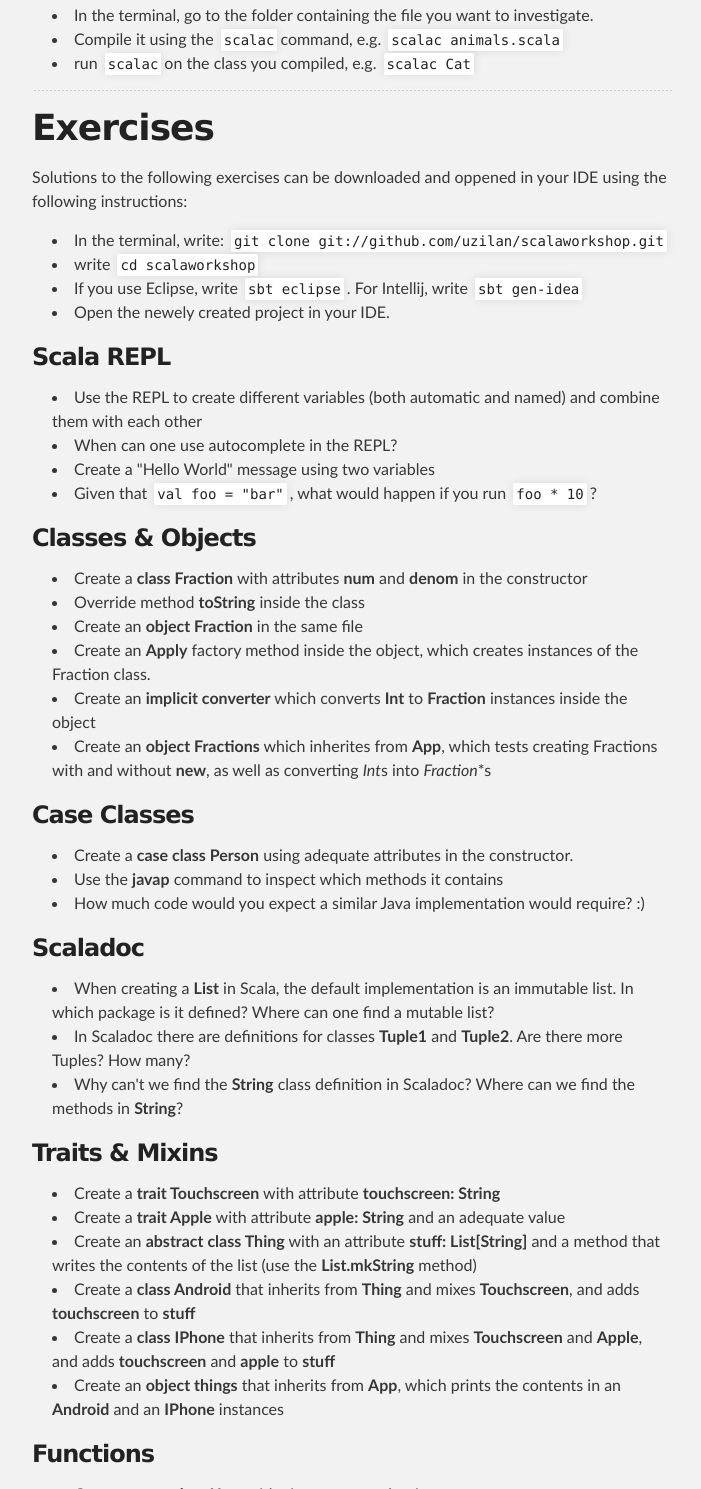
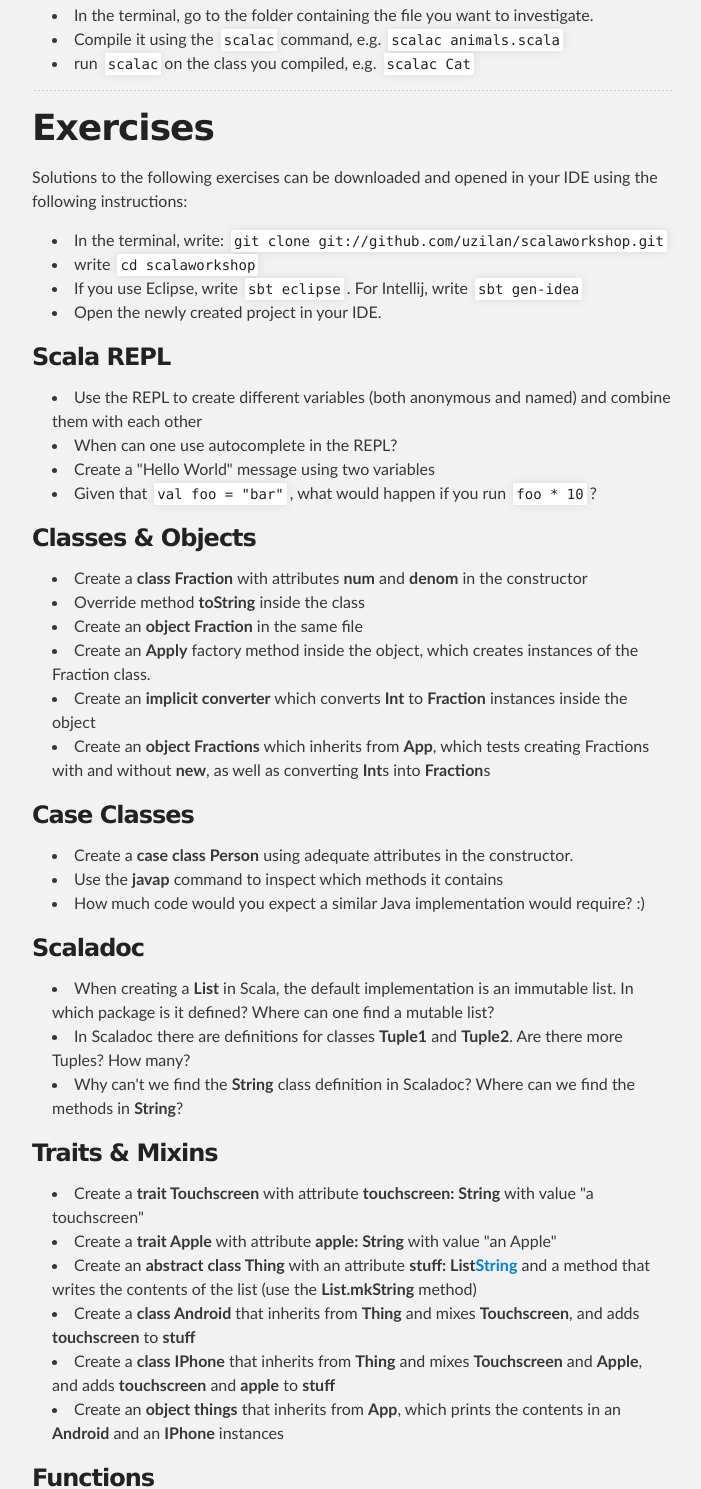
Before and after one commit to uzilan/scalaworkshop, a plain HTML site: page index.html in a window 1280 px wide. Shown: the part 1311-2800 px from the top of the page, without its empty margins (288-989 px from the left). Drawn offline with Linux system fonts and the light colour scheme.

```diff
--- a/index.html
+++ b/index.html
@@ -42,7 +42,7 @@
 <li>Install <a href="http://www.eclipse.org/downloads/">Eclipse</a> eller <a href="http://www.jetbrains.com/idea/download/">Intellij</a> </li>
 <li>Install <a href="http://www.scala-ide.org/">Scala IDE for Eclipse</a> or <a href="preferably%20using%20the%20plugin%20manager%20in%20the%20IDE">Scala plugin for Intellij</a>
 </li>
-<li>Fetch the <a href="https://github.com/downloads/uzilan/scalaworkshop/build.sbt">build.sbt</a> file and add it in your <code>&lt;home&gt;/.sbt/plugins/</code> path (create the folder if it is missing)</li>
+<li>Fetch the <a href="https://github.com/downloads/uzilan/scalaworkshop/build.sbt">build.sbt</a> file and add it in your <code>&lt;home&gt;/.sbt/0.13/plugins/</code> path (create the folder if it is missing)</li>
 <li>Install <a href="http://git-scm.com/download">Git</a> </li>
 </ul><p>If you want to run sbt inside Ecllipse or Intellij:</p>
 
@@ -95,7 +95,7 @@
 </ul><hr><h1>
 <a name="exercises" class="anchor" href="#exercises"><span class="octicon octicon-link"></span></a>Exercises</h1>
 
-<p>Solutions to the following exercises can be downloaded and oppened in your IDE using the following instructions:</p>
+<p>Solutions to the following exercises can be downloaded and opened in your IDE using the following instructions:</p>
 
 <ul>
 <li>In the terminal, write: <code>git clone git://github.com/uzilan/scalaworkshop.git</code>
@@ -104,12 +104,12 @@
 </li>
 <li>If you use Eclipse, write <code>sbt eclipse</code>. For Intellij, write <code>sbt gen-idea</code>
 </li>
-<li>Open the newely created project in your IDE.</li>
+<li>Open the newly created project in your IDE.</li>
 </ul><h3>
 <a name="scala-repl" class="anchor" href="#scala-repl"><span class="octicon octicon-link"></span></a>Scala REPL</h3>
 
 <ul>
-<li>Use the REPL to create different variables (both automatic and named) and combine them with each other</li>
+<li>Use the REPL to create different variables (both anonymous and named) and combine them with each other</li>
 <li>When can one use autocomplete in the REPL?</li>
 <li>Create a "Hello World" message using two variables</li>
 <li>Given that <code>val foo = "bar"</code>, what would happen if you run <code>foo * 10</code>?</li>
@@ -122,7 +122,7 @@
 <li>Create an <strong>object Fraction</strong> in the same file</li>
 <li>Create an <strong>Apply</strong> factory method inside the object, which creates instances of the Fraction class.</li>
 <li>Create an <strong>implicit converter</strong> which converts <strong>Int</strong> to <strong>Fraction</strong> instances inside the object</li>
-<li>Create an  <strong>object Fractions</strong> which inherites from <strong>App</strong>, which tests creating Fractions with and without <strong>new</strong>, as well as converting <em>Int</em>s into <em>Fraction</em>*s </li>
+<li>Create an  <strong>object Fractions</strong> which inherits from <strong>App</strong>, which tests creating Fractions with and without <strong>new</strong>, as well as converting <strong>Int</strong>s into <strong>Fraction</strong>s </li>
 </ul><h3>
 <a name="case-classes" class="anchor" href="#case-classes"><span class="octicon octicon-link"></span></a>Case Classes</h3>
 
@@ -141,10 +141,9 @@
 <a name="traits--mixins" class="anchor" href="#traits--mixins"><span class="octicon octicon-link"></span></a>Traits &amp; Mixins</h3>
 
 <ul>
-<li>Create a <strong>trait Touchscreen</strong> with attribute <strong>touchscreen: String</strong>
-</li>
-<li>Create a <strong>trait Apple</strong> with attribute <strong>apple: String</strong> and an adequate value</li>
-<li>Create an <strong>abstract class Thing</strong> with an attribute <strong>stuff: List[String]</strong> and a method that writes the contents of the list (use the <strong>List.mkString</strong> method)</li>
+<li>Create a <strong>trait Touchscreen</strong> with attribute <strong>touchscreen: String</strong> with value "a touchscreen"</li>
+<li>Create a <strong>trait Apple</strong> with attribute <strong>apple: String</strong> with value "an Apple"</li>
+<li>Create an <strong>abstract class Thing</strong> with an attribute <strong>stuff: List<a href="">String</a></strong> and a method that writes the contents of the list (use the <strong>List.mkString</strong> method)</li>
 <li>Create a <strong>class Android</strong> that inherits from <strong>Thing</strong> and mixes <strong>Touchscreen</strong>, and adds <strong>touchscreen</strong> to <strong>stuff</strong>
 </li>
 <li>Create a <strong>class IPhone</strong> that inherits from <strong>Thing</strong> and mixes <strong>Touchscreen</strong> and <strong>Apple</strong>, and adds <strong>touchscreen</strong> and <strong>apple</strong> to <strong>stuff</strong>
@@ -171,7 +170,8 @@
 <li>Create a program that:
 
 <ul>
-<li>Imports the methods in object <strong>User</strong> using ìmport User._`</li>
+<li>Imports the methods in object <strong>User</strong> using <code>import User._</code>
+</li>
 <li>Creates a <strong>User</strong> Bertil</li>
 <li>Calls and prints the result of calling <strong>userFullName</strong> with Bertil as argument</li>
 <li>Calls and prints the result of calling <strong>doWithPerson</strong> with Bertil and <strong>scrambleName</strong> as arguments</li>
@@ -222,7 +222,7 @@
 <li>Add support for specs2 and junit by adding the following after an empty row (note: important! After an empty row!) in your build.sbt file.
 <code>
 libraryDependencies ++= Seq(
-"org.specs2" %% "specs2" % "1.7.1" % "test",
+"org.specs2" %% "specs2" % "2.3.3" % "test",
 "junit" % "junit" % "4.8.2" % "test"
 )
 </code>
```
Also changed, not shown: params.json (+1 -1 lines).
